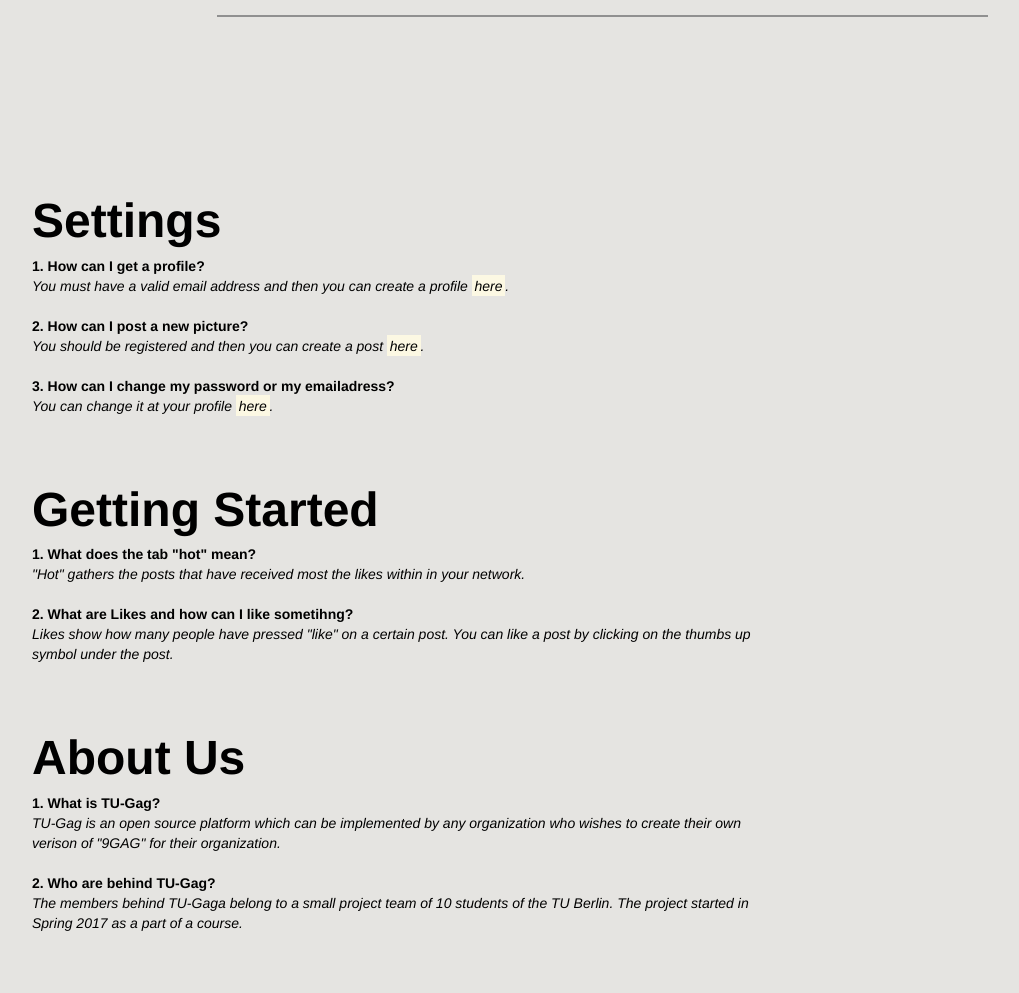
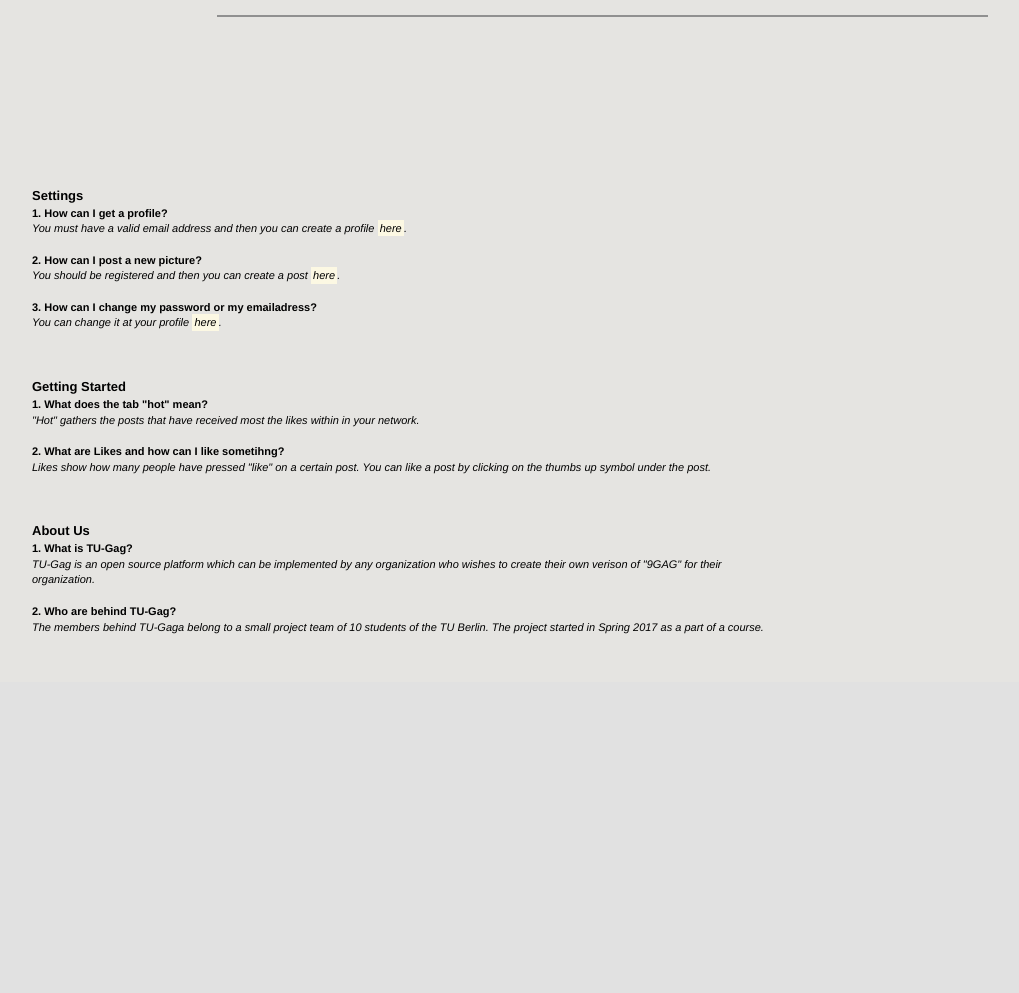
Before and after one commit to SNDjango/server, a Django app: a page that uses snd/image_board/templates/faq.html in a window 1280 px wide. Shown: the part 148-1141 px from the top of the page, without its empty margins (38-1057 px from the left). After the commit the page ends 782 px from the top, so only its background shows below. Run offline with Django 3.2, Linux system fonts and the light colour scheme; the visitor is signed in with stand-in values (Sample User, id 1); some libraries are stand-ins or nearby versions.

Commit message:
set font size of tables inside CSS

```diff
--- a/snd/image_board/static/css/main.css
+++ b/snd/image_board/static/css/main.css
@@ -259,3 +259,11 @@ a.btn-primary-outline:hover {
 #indexDesign{
     width:600px;
 }
+
+th {
+	font-size: 13px;
+}
+
+td {
+	font-size: 11px;
+}
--- a/snd/image_board/templates/faq.html
+++ b/snd/image_board/templates/faq.html
@@ -11,7 +11,7 @@
             <div class="col-md-8">
                 <table>
    <tr>
-    <th><font size="10">Settings</font></th>
+    <th>Settings</th>
    </tr>
     <tr>
     <td><b>1. How can I get a profile?</b></td>
@@ -41,7 +41,7 @@
     <td><br><br><br></td>
   </tr>
   <tr>
-    <th><font size="10">Getting Started</font></th>
+    <th>Getting Started</th>
    </tr>
     <tr>
     <td><b>1. What does the tab "hot" mean?</b></td>
@@ -62,7 +62,7 @@
     <td><br><br><br></td>
   </tr>
   <tr>
-    <th><font size="10">About Us</font></th>
+    <th>About Us</th>
    </tr>
     <tr>
     <td><b>1. What is TU-Gag?</b></td>
```
